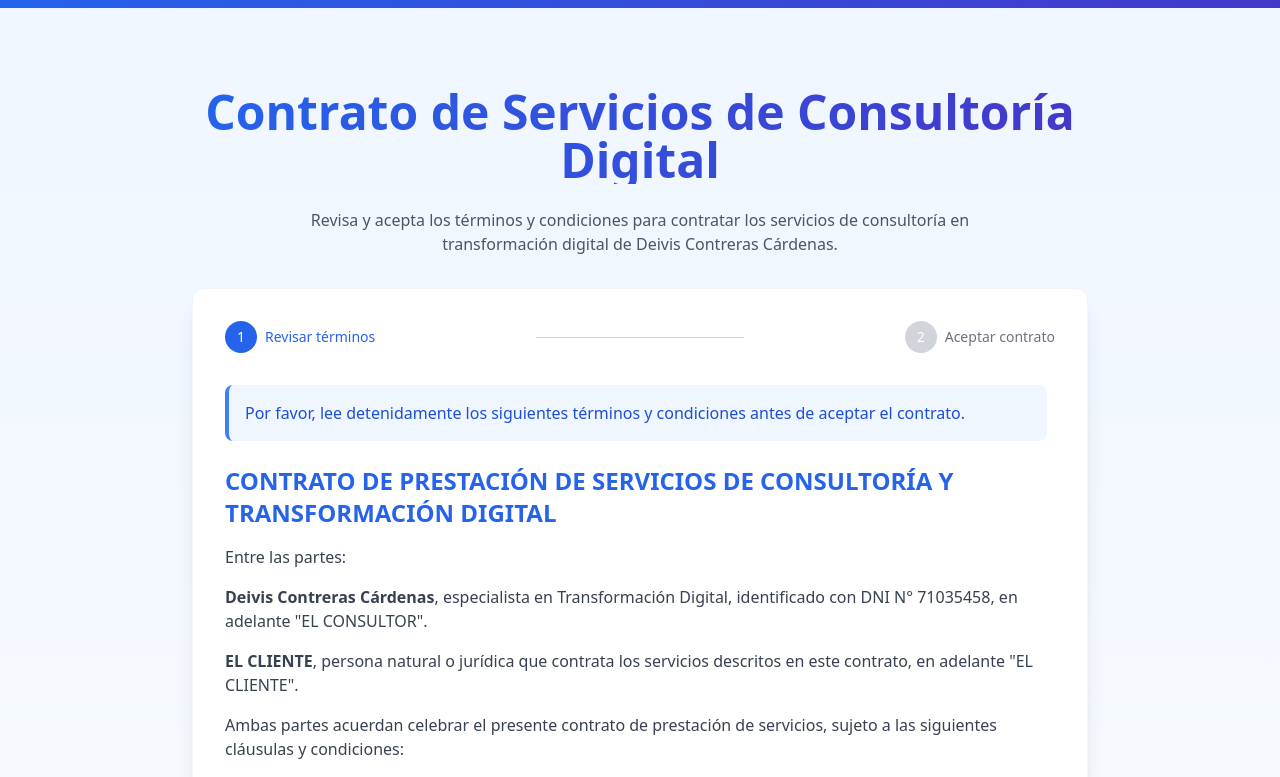
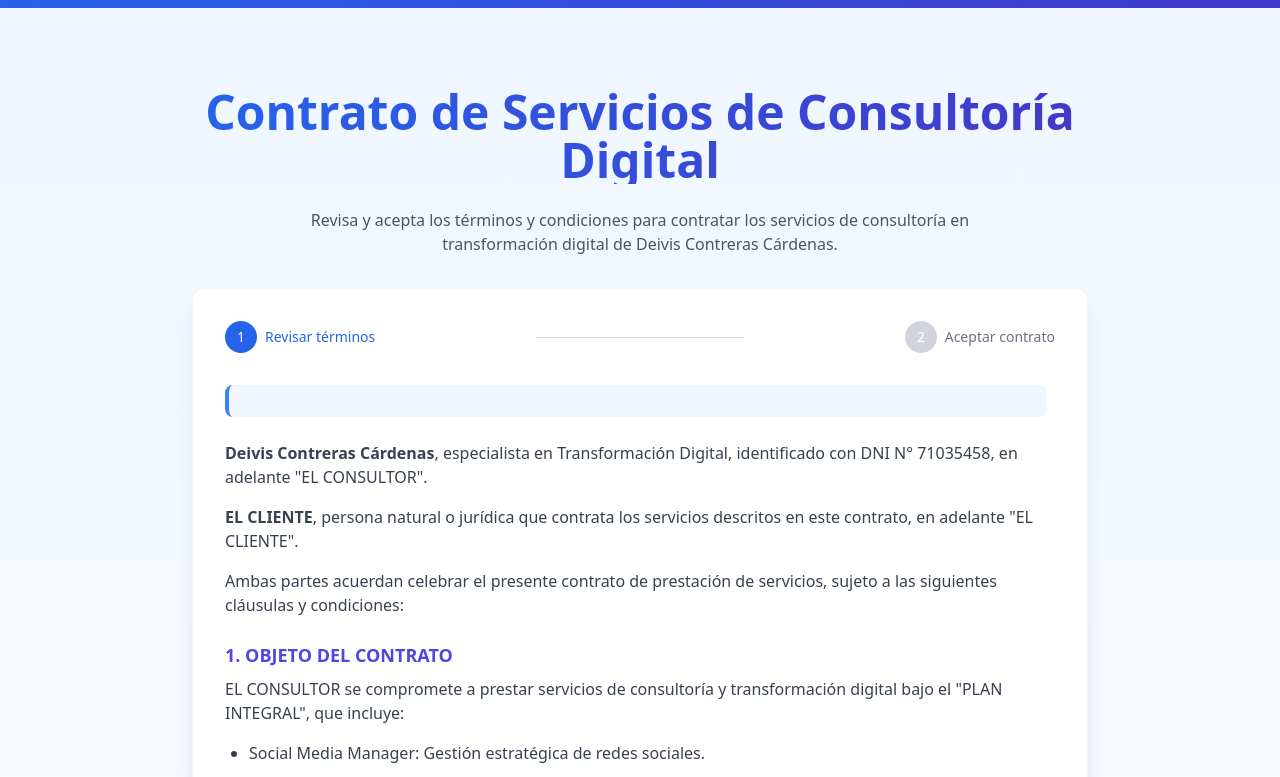
Before and after one commit to deivipluss/landing, a Next.js app: page /contrato in a window 1280 px wide. Shown: the top 777 px of the page. Built offline with nearby package versions, Linux system fonts and the light colour scheme.

Commit message:
contractemail2

```diff
--- a/components/ContractTerms.tsx
+++ b/components/ContractTerms.tsx
@@ -4,18 +4,7 @@ const ContractTerms = () => {
   return (
     <div className="contract-terms overflow-y-auto max-h-[60vh] mb-6 pr-2 text-sm md:text-base text-gray-700 dark:text-gray-300 scrollbar-thin scrollbar-thumb-gray-300 dark:scrollbar-thumb-gray-600 scrollbar-track-gray-100 dark:scrollbar-track-gray-800">
       <div className="bg-blue-50 dark:bg-blue-900/20 p-4 rounded-lg mb-6 border-l-4 border-blue-500">
-        <p className="text-blue-700 dark:text-blue-400 font-medium">
-          Por favor, lee detenidamente los siguientes términos y condiciones antes de aceptar el contrato.
-        </p>
-      </div>
-
-      <h2 className="text-2xl font-bold mb-4 text-blue-600 dark:text-blue-400">
-        CONTRATO DE PRESTACIÓN DE SERVICIOS DE CONSULTORÍA Y TRANSFORMACIÓN DIGITAL
-      </h2>
-
-      <p className="mb-4">
-        Entre las partes:
-      </p>
+              </div>
 
       <p className="mb-4">
         <strong>Deivis Contreras Cárdenas</strong>, especialista en Transformación Digital, identificado con DNI N° 71035458, en adelante "EL CONSULTOR".
```
